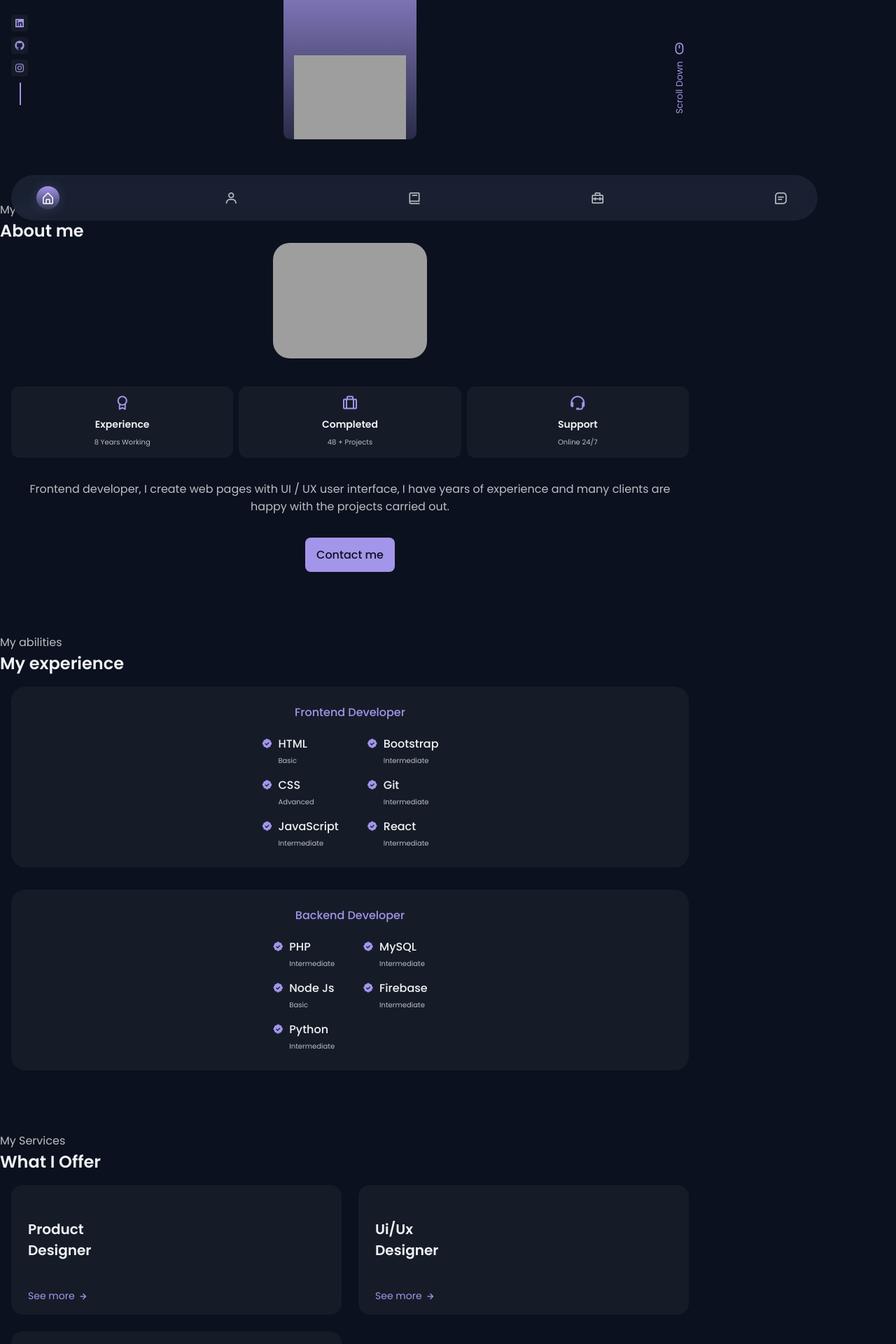
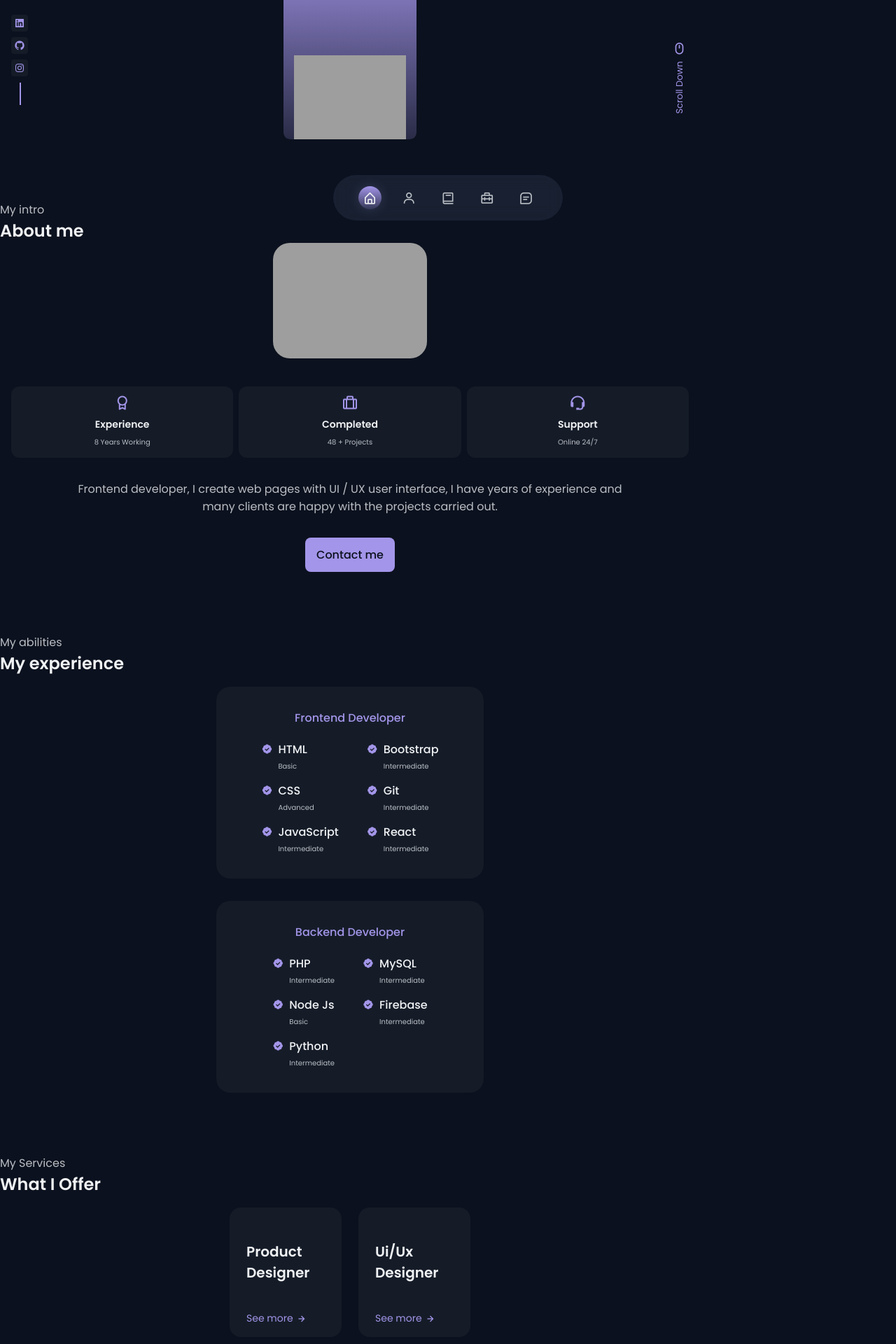
Before and after one commit to ATTACHMRNT-SORIT/portfolio-project, a PHP site: page / in a window 1280 px wide. Shown: the part 469-2389 px from the top of the page at 70% size. Run offline with PHP 8.4, Linux system fonts and the light colour scheme; grey boxes are pictures that could not be loaded.

Commit message:
medium devices breakpoint

```diff
--- a/assets/css/styles.css
+++ b/assets/css/styles.css
@@ -898,6 +898,74 @@ body.light-theme {
 }
 
 /* For medium devices */
+@media screen and (min-width: 576px) {
+  .nav__menu {
+    width: 328px;
+    left: 0;
+    right: 0;
+    margin: 0 auto;
+  }
 
+  .about-info {
+    grid-template-columns: repeat(3, 140px);
+    justify-content: center;
+  }
+
+  .about__description {
+    padding: 0 5rem;
+  }
+
+  .skills__container {
+    justify-content: center;
+  }
+
+  .skills__content {
+    padding: 2rem 4rem;
+  }
+
+  .services__container {
+    grid-template-columns: repeat(2, 160px);
+    justify-content: center;
+  }
+
+  .services__modal-content {
+    width: 500px;
+    padding: 4.5rem 2.5rem 2.5rem;
+  }
+
+  .services__modal-description {
+    padding: 0 3.5rem;
+  }
+
+  .work__container {
+    justify-content: center;
+  }
+
+  .work__img {
+    width: 295px;
+  }
+
+  .contact__info {
+    grid-template-columns: 300px;
+    justify-content: center;
+  }
+
+  .contact__form {
+    width: 360px;
+    margin: 0 auto;
+  }
+}
+
+@media screen and (min-width: 767px) {
+  .work__container {
+    grid-template-columns: repeat(2, max-content);
+  }
+
+  .contact__container {
+    grid-template-columns: repeat(2, max-content);
+    justify-content: center;
+    column-gap: 3rem;
+  }
+}
 
 /* For large devices */
```
